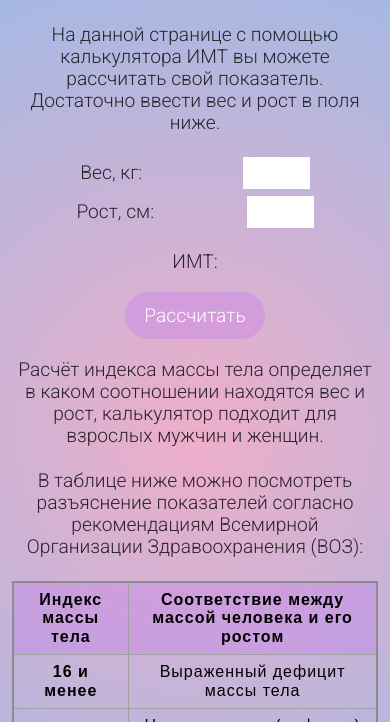
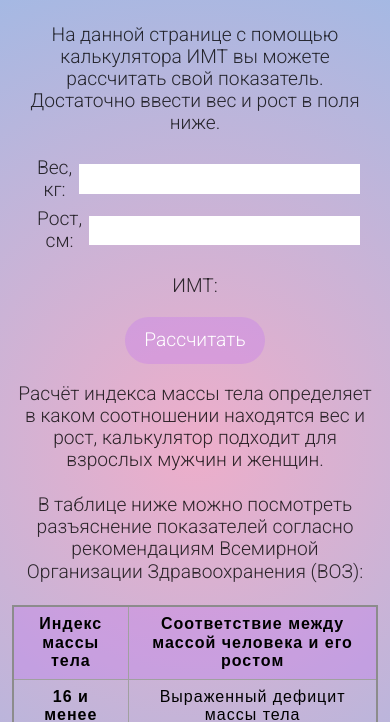
Before and after one commit to Oxana2332/imb, a plain HTML site: page index.html in a window 390 px wide. Shown: the part 122-844 px from the top of the page. Drawn offline with Linux system fonts and the light colour scheme.

Commit message:
увеличение размера полей ввода

```diff
--- a/assets/style/index.css
+++ b/assets/style/index.css
@@ -103,6 +103,12 @@ th {
         font-size: 1.2rem;
     }
 
+    .input__weight,
+    .input__height {
+        width: 100%;
+        height: 100%;
+    }
+
     .input__label {
         width: 90%;
     }
```
